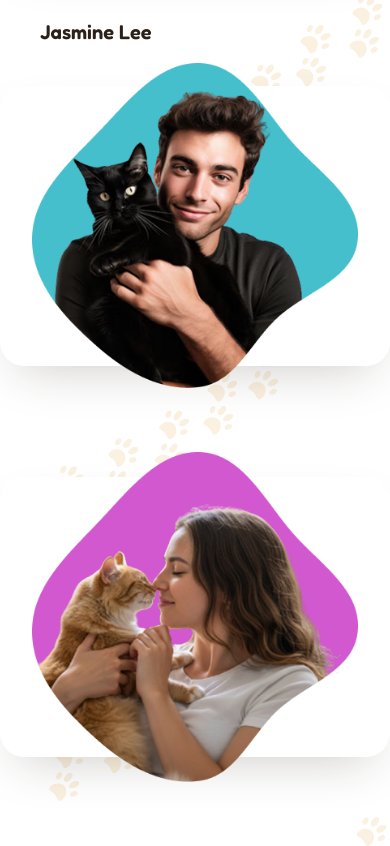
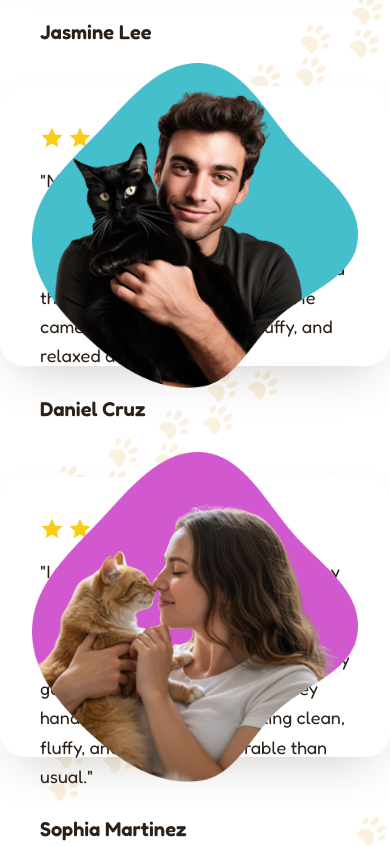
Before and after one commit to jandr003/PawPals, a Next.js app: page / in a window 390 px wide. Shown: the part 3300-4146 px from the top of the page. Built offline with nearby package versions, Linux system fonts and the light colour scheme.

Commit message:
Update Hero, Contact, and blog

```diff
--- a/app/components/Hero.jsx
+++ b/app/components/Hero.jsx
@@ -34,16 +34,16 @@ export default function Hero() {
         ))}
       </div>
 
-      <div className="relative w-full pb-16 pt-24 pl-48 sm:pl-64">
-        <div className="max-w-[720px]">
-          <h1 className="font-fredoka text-[56px] font-semibold leading-[1.1] text-text sm:text-[64px] lg:text-[72px]">
+      <div className="relative w-full pb-16 pt-24 pl-48 sm:pl-10 md:pl-16 lg:pl-64">
+        <div className="max-w-[720px] sm:max-w-[320px] md:max-w-[400px] lg:max-w-[720px]">
+          <h1 className="font-fredoka text-[56px] font-semibold leading-[1.1] text-text sm:text-[36px] md:text-[44px] lg:text-[64px] lg:text-[72px]">
             Every Paw Deserves Love and Care
           </h1>
-          <p className="mt-6 max-w-[560px] font-fredoka text-2xl font-light leading-relaxed text-text/80">
+          <p className="mt-6 max-w-[560px] sm:max-w-[300px] md:max-w-[380px] lg:max-w-[560px] font-fredoka text-2xl font-light leading-relaxed text-text/80 sm:text-base md:text-lg lg:text-2xl">
             Adopt pets, book vet appointments, and give your companions the
             love and care they deserve.
           </p>
-          <button className="mt-8 rounded-full bg-button px-12 py-5 font-fredoka text-xl font-medium text-white shadow-[0_10px_24px_-10px_rgba(199,125,74,0.6)] transition hover:brightness-95">
+          <button className="mt-8 rounded-full bg-button px-12 py-5 font-fredoka text-xl font-medium text-white shadow-[0_10px_24px_-10px_rgba(199,125,74,0.6)] transition hover:brightness-95 sm:px-8 sm:py-3 sm:text-base md:px-10 md:py-4 md:text-lg lg:px-12 lg:py-5 lg:text-xl">
             Adopt Now
           </button>
         </div>
@@ -52,7 +52,7 @@ export default function Hero() {
       <img
         src="/home/HOME-PICTURE-1.png"
         alt="Happy pet"
-        className="absolute right-56 -top-24 w-full max-w-[620px] object-contain"
+        className="absolute right-56 -top-24 w-full max-w-[620px] object-contain sm:right-2 sm:top-4 sm:max-w-[180px] md:right-4 md:top-8 md:max-w-[240px] lg:right-56 lg:-top-24 lg:max-w-[620px]"
       />
 
       <div className="relative mx-auto mt-56 w-[700px] max-w-full px-8 text-center">
@@ -200,6 +200,28 @@ export default function Hero() {
 
         <div className="relative mx-auto mt-16 max-w-6xl px-8">
             <div className="absolute left-1/2 top-1/2 z-0 h-[280px] w-full max-w-[1050px] -translate-x-1/2 -translate-y-1/2 rounded-3xl bg-white p-10 shadow-[0_20px_50px_-20px_rgba(43,33,24,0.25)]">
+                <div className="ml-auto max-w-[600px]">
+                    <div className="mb-4 flex gap-1">
+                        {Array.from({ length: 5 }).map((_, i) => (
+                            <svg
+                                key={i}
+                                viewBox="0 0 20 20"
+                                fill="#FACC15"
+                                className="h-6 w-6"
+                            >
+                                <path d="M10 1.5l2.6 5.6 6.1.6-4.6 4.1 1.3 6-5.4-3.2-5.4 3.2 1.3-6L1.3 7.7l6.1-.6z" />
+                            </svg>
+                        ))}
+                    </div>
+
+                    <p className="font-fredoka text-lg leading-relaxed text-[#2B2118]">
+                        "My cat usually gets nervous during grooming, but the staff at PawPals handled him really well. They were very patient and careful with him, and the grooming turned out great. He came home looking clean, fluffy, and relaxed after the session."
+                    </p>
+
+                    <p className="mt-6 font-fredoka text-xl font-semibold text-[#2B2118]">
+                        Daniel Cruz
+                    </p>
+                </div>
             </div>
                 <img
                     src="/home/HOME-OWNER-2.png"
@@ -210,6 +232,28 @@ export default function Hero() {
 
         <div className="relative mx-auto mt-16 max-w-6xl px-8">
             <div className="absolute left-1/2 top-1/2 z-0 h-[280px] w-full max-w-[1050px] -translate-x-1/2 -translate-y-1/2 rounded-3xl bg-white p-10 shadow-[0_20px_50px_-20px_rgba(43,33,24,0.25)]">
+                <div className="ml-auto max-w-[600px]">
+                    <div className="mb-4 flex gap-1">
+                        {Array.from({ length: 5 }).map((_, i) => (
+                            <svg
+                                key={i}
+                                viewBox="0 0 20 20"
+                                fill="#FACC15"
+                                className="h-6 w-6"
+                            >
+                                <path d="M10 1.5l2.6 5.6 6.1.6-4.6 4.1 1.3 6-5.4-3.2-5.4 3.2 1.3-6L1.3 7.7l6.1-.6z" />
+                            </svg>
+                        ))}
+                    </div>
+
+                    <p className="font-fredoka text-lg leading-relaxed text-[#2B2118]">
+                        "I was honestly so happy with how my cat looked after her grooming session at PawPals. The staff were really gentle with her, and you could tell they genuinely care about the pets they handle. She came home looking clean, fluffy, and even more adorable than usual."
+                    </p>
+
+                    <p className="mt-6 font-fredoka text-xl font-semibold text-[#2B2118]">
+                        Sophia Martinez
+                    </p>
+                </div>
             </div>
                 <img
                     src="/home/HOME-OWNER-3.png"
```
Also changed, not shown: public/Contact/CONTACT-PAWPALS.png (added), public/blog/BLOG-PAWPALS.png (added).
